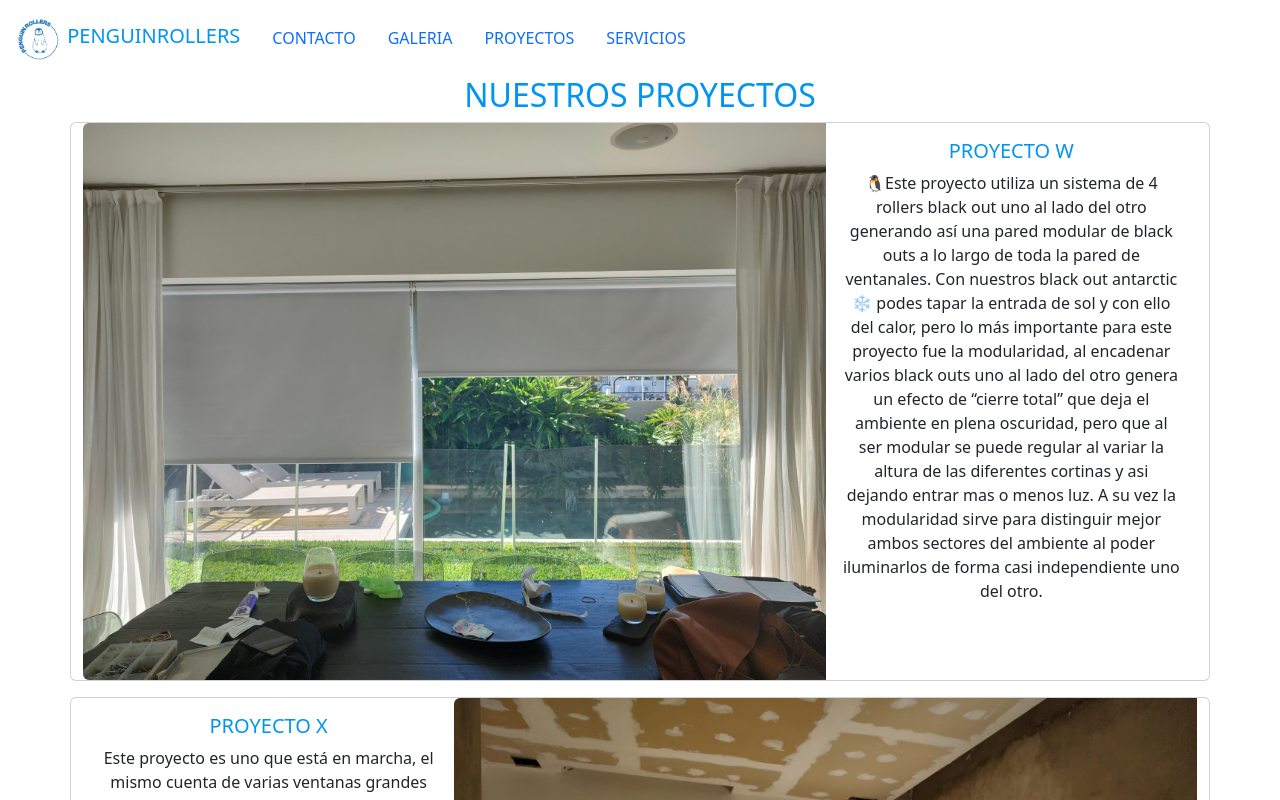
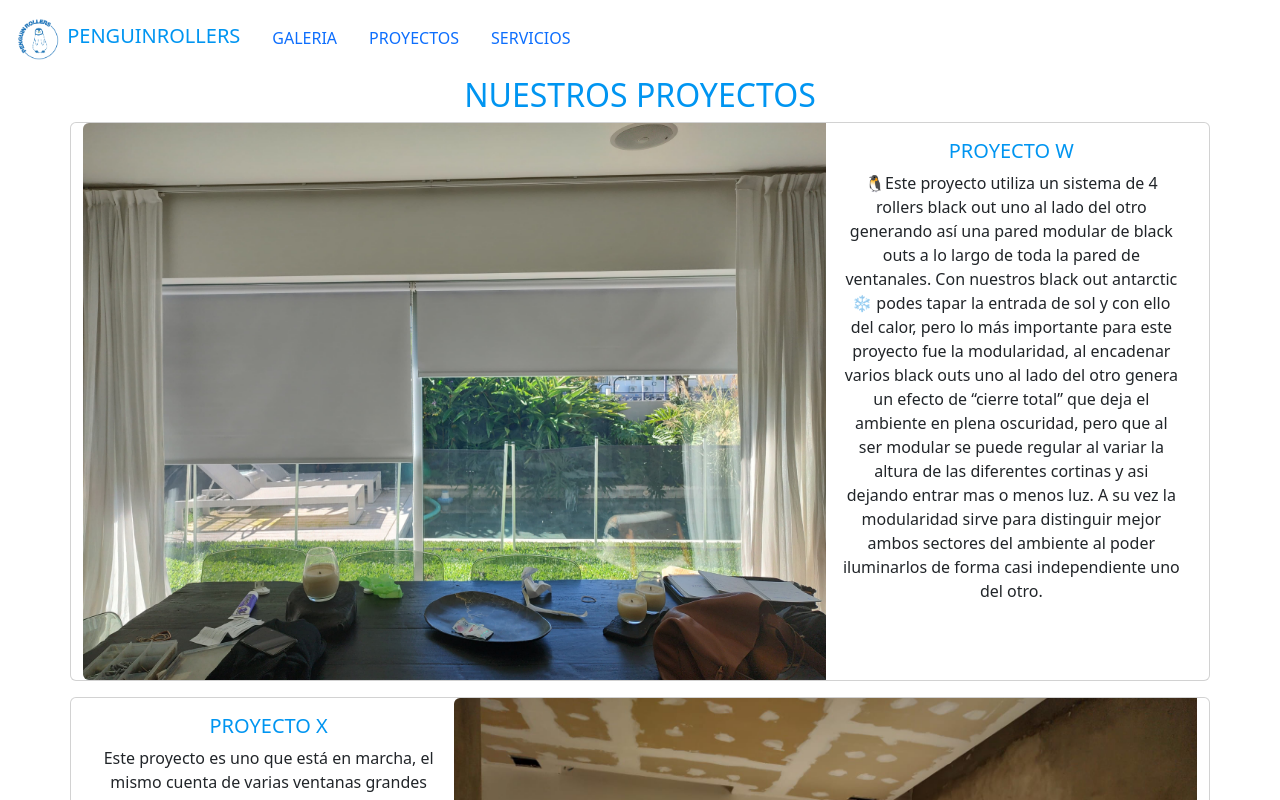
Before and after one commit to mattgauu/ProyectofinalMateoGaunaTesta, a website: page paginas/proyectos.html in a window 1280 px wide. Shown: the top 800 px of the page. Drawn offline with nearby package versions, Linux system fonts and the light colour scheme.

Commit message:
Update proyectos.html

```diff
--- a/paginas/proyectos.html
+++ b/paginas/proyectos.html
@@ -20,9 +20,7 @@
             </button>
             <div class="collapse navbar-collapse" id="navbarSupportedContent">
                 <ul class="nav justify-content-center" id="navlinks">
-                    <li class="nav-item">
-                        <a class="nav-link" href="../paginas/contacto.html">CONTACTO</a>
-                    </li>
+
                     <li class="nav-item">
                         <a class="nav-link" href="../paginas/galeria.html">GALERIA</a>
                     </li>
```
